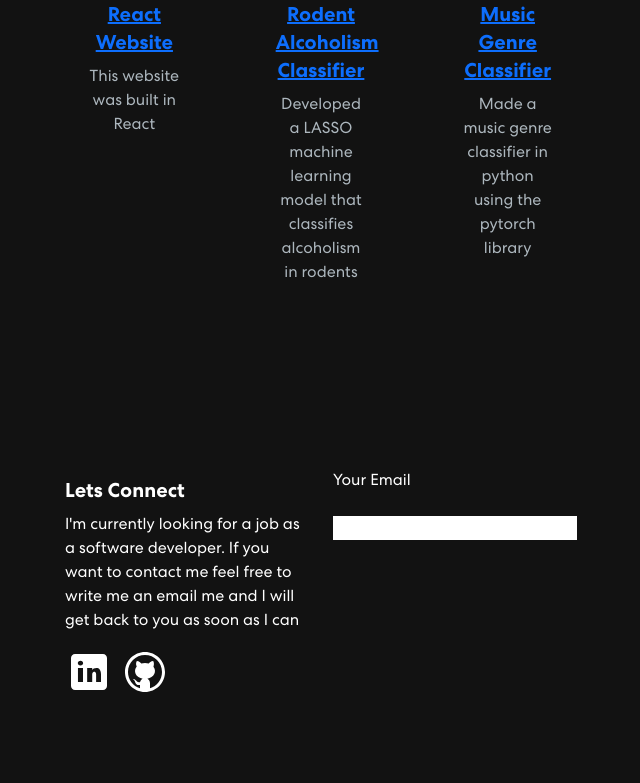
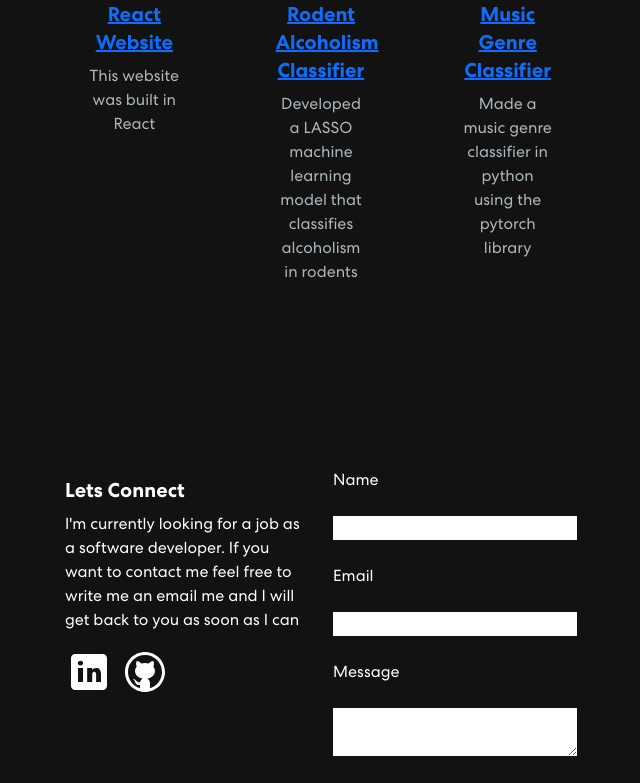
Before and after one commit to charlie-nickerson/charlie-nickerson.github.io, a React (Create React App) app: page / in a window 1280 px wide. Shown: the part 2000-2783 px from the top of the page, without its empty margins (319-959 px from the left). Built offline with nearby package versions, Linux system fonts and the light colour scheme.

Commit message:
Updated the contact section to have a message field and connect the website to emailjs. No you can send messages through the website

```diff
--- a/package.json
+++ b/package.json
@@ -3,6 +3,7 @@
   "version": "0.1.0",
   "private": true,
   "dependencies": {
+    "@emailjs/browser": "^3.12.1",
     "@testing-library/jest-dom": "^5.17.0",
     "@testing-library/react": "^13.4.0",
     "@testing-library/user-event": "^13.5.0",
@@ -11,7 +12,9 @@
     "react-bootstrap": "^2.9.2",
     "react-bootstrap-icons": "^1.10.3",
     "react-dom": "^18.2.0",
+    "react-router-dom": "^6.21.2",
     "react-scripts": "5.0.1",
+    "resend": "^2.1.0",
     "web-vitals": "^2.1.4"
   },
   "scripts": {
--- a/src/components/Contact.js
+++ b/src/components/Contact.js
@@ -1,8 +1,24 @@
 import React from 'react'
 import GithubIcon from '../assets/github-icon.svg'
 import LinkedinIcon from '../assets/linkedin-icon.svg'
+import { useRef } from 'react'
+import emailjs from '@emailjs/browser'
 
 export const Contact = () => {
+    const form = useRef();
+
+    const sendEmail = (e) => {
+      e.preventDefault();
+
+      emailjs.sendForm('service_0dor6jx', 'template_4gyx4ys', form.current, 'zMejonUEYV_qxdd7l')
+        .then((result) => {
+            console.log(result.text);
+            console.log("email sent")
+        }, (error) => {
+            console.log(error.text);
+        });
+    };
+
   return (
     <section id="contact" className="pl-96 pr-96 grid md:grid-cols-2 my-12 md:my12 py-24 gap-4">
         <div>
@@ -20,9 +36,14 @@ export const Contact = () => {
             </div>
         </div>
         <div>
-            <form className='text-left flex flex-col gap-4'>
-                <label htmlFor="email" type="email" className="text-white">Your Email</label>
-                <input type="email" id="email" className="text-black pl-1" required placehoolder="charliework@gmail.com"></input>
+            <form className='text-left flex flex-col gap-4' ref={form} onSubmit={sendEmail}>
+                <label>Name</label>
+                <input className="text-black pl-1" type="text" name="user_name" />
+                <label>Email</label>
+                <input className="text-black pl-1" type="email" name="user_email" />
+                <label>Message</label>
+                <textarea className="text-black pl-1" name="message" />
+                <input  type="submit" value="Send" />
             </form>
         </div>
     </section>
--- a/src/components/NavBar.js
+++ b/src/components/NavBar.js
@@ -3,7 +3,7 @@ import { Nav, Navbar, Container } from 'react-bootstrap';
 import logo from '../assets/UserCircle.svg';
 import navIcon1 from '../assets/nav-icon1.svg';
 import navIcon2 from '../assets/nav-icon2.svg';
-import navIcon3 from '../assets/nav-icon3.svg';
+import navIcon3 from '../assets/Github=White.png';
 
 export const NavBar = () => {
     const [activeLink, setActiveLink] = useState('home');
@@ -44,10 +44,9 @@ export const NavBar = () => {
                     <Nav.Link href="#contact" className={activeLink === 'contact' ? 'active navbar-link' : 'navbar-link'} onClick = {() => onUpdateActiveLink('contact')}>Contact</Nav.Link>
                 </Nav>
                 <span className="navbar-text">
-                    <div className="social-icon">
-                        <a href="#"><img src={navIcon1} alt="" /></a>
-                        <a href="#"><img src={navIcon2} alt="" /></a>
-                        <a href="#"><img src={navIcon3} alt="" /></a>
+                    <div className='social-icon'>
+                        <a href="https://www.linkedin.com/in/charlie-nickerson-5480321ba/"><img src={navIcon1} alt="" /></a>
+                        <a href="https://github.com/charlie-nickerson"><img src={navIcon3} alt="" /></a>
                     </div>
                     <button className='vvd' onClick={() => console.log('connect')}><span>Let's Connect</span></button>
                 </span>
```
